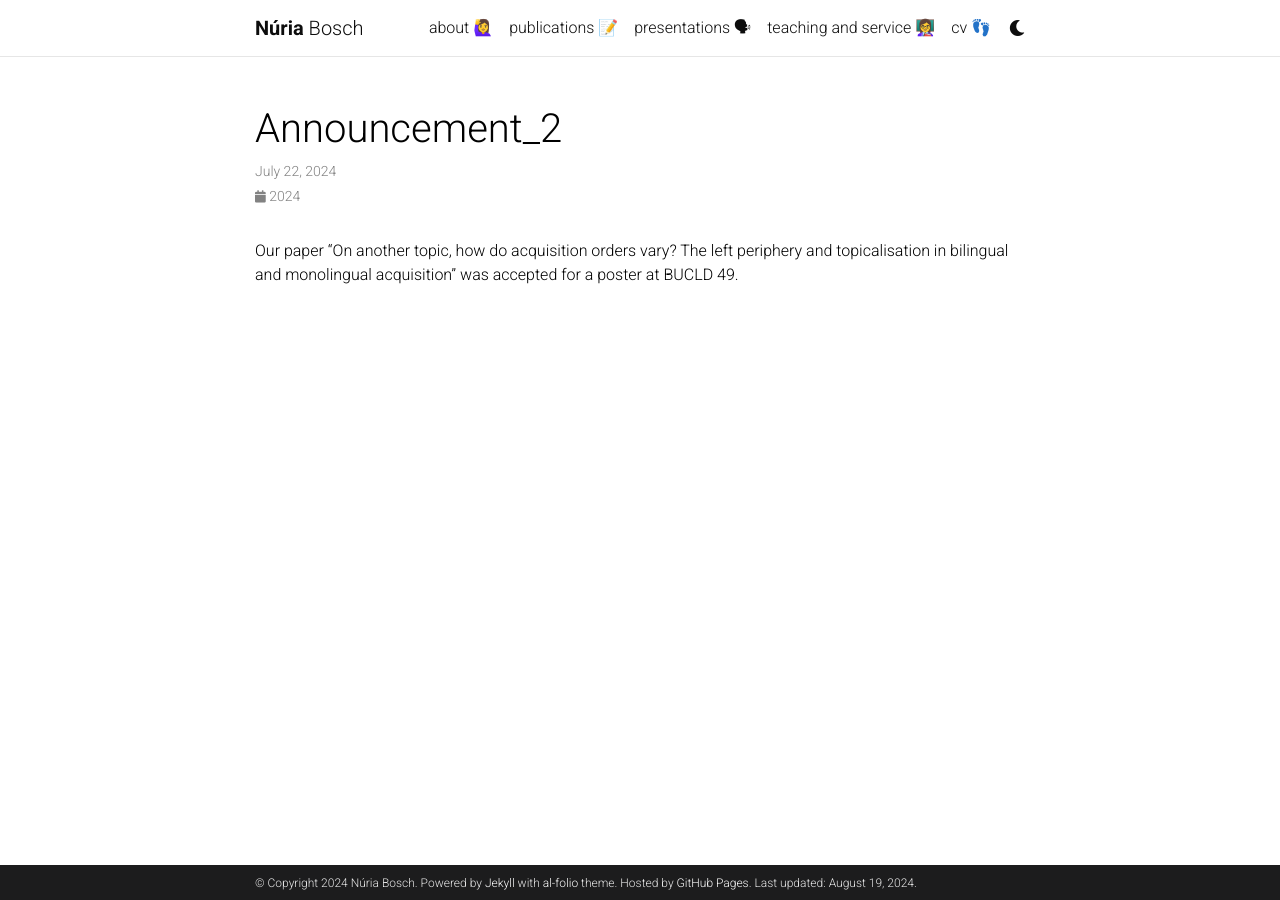
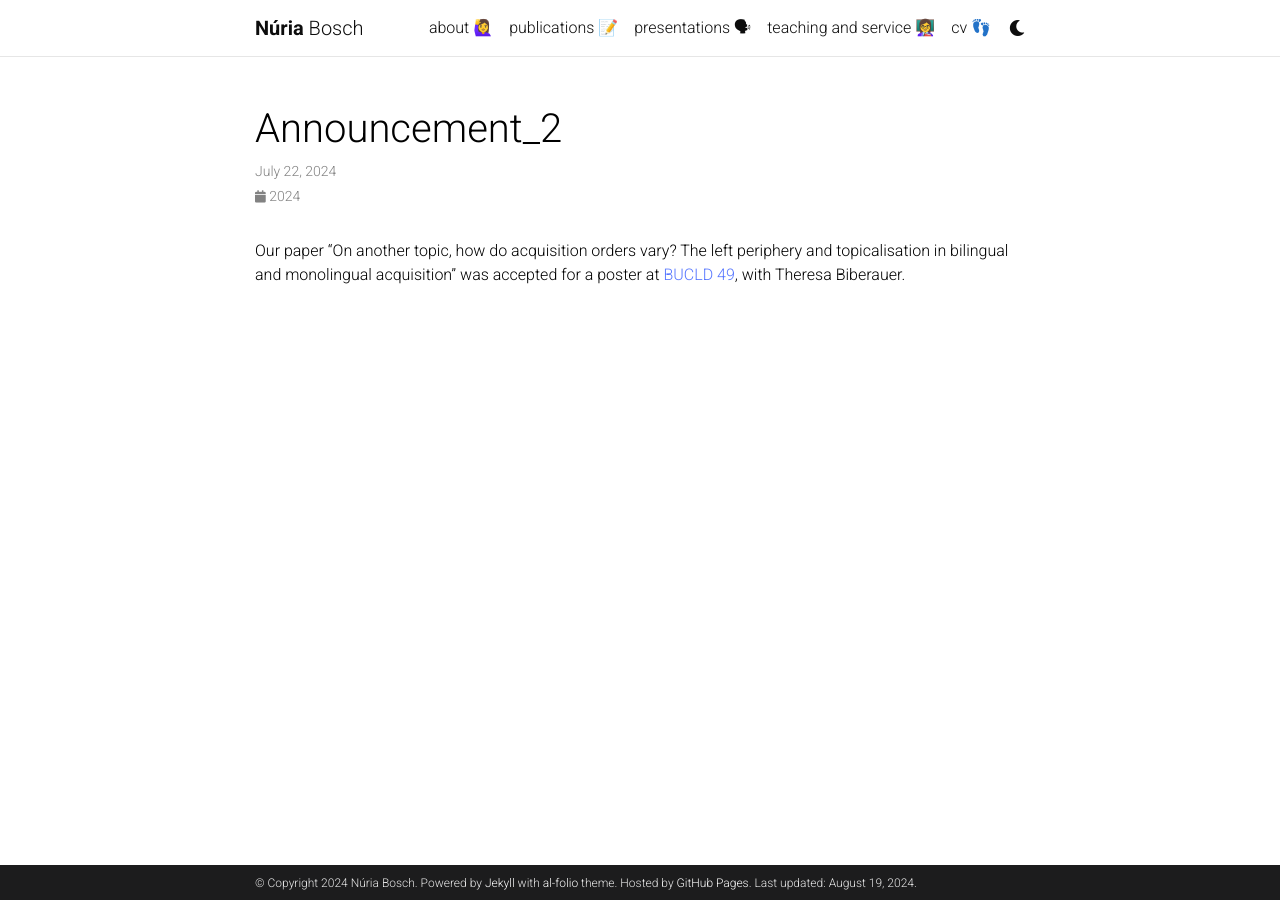
Before and after one commit to nuria-bosch/nuria-bosch.github.io, a Jekyll site: the page built from _news/announcement_2.md, in a window 1280 px wide. Built offline with Jekyll 4.4.1, drawn with Linux system fonts in a browser that asks for light colours; comment, search, counter and statistics services are not loaded; a style sheet for code colours, icons or effects is not loaded.

Commit message:
Update announcement_2.md

```diff
--- a/_news/announcement_2.md
+++ b/_news/announcement_2.md
@@ -5,4 +5,4 @@
 related_posts: false
 ---
 
-Our paper "On another topic, how do acquisition orders vary? The left periphery and topicalisation in bilingual and monolingual acquisition" was accepted for a poster at BUCLD 49.
+Our paper "On another topic, how do acquisition orders vary? The left periphery and topicalisation in bilingual and monolingual acquisition" was accepted for a poster at [BUCLD 49](https://www.bu.edu/bucld/), with Theresa Biberauer.
```
